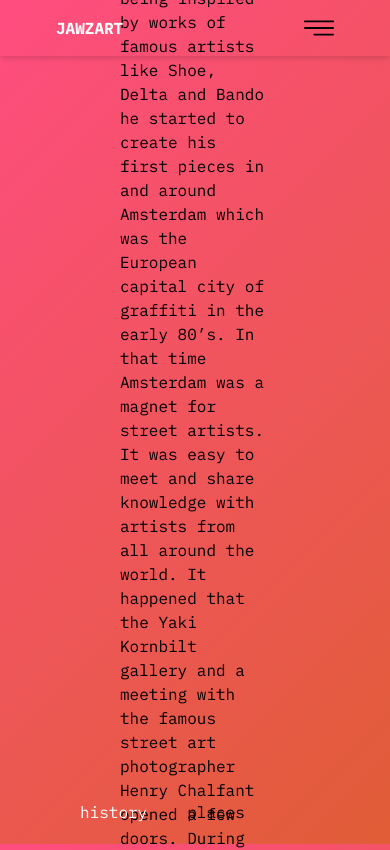
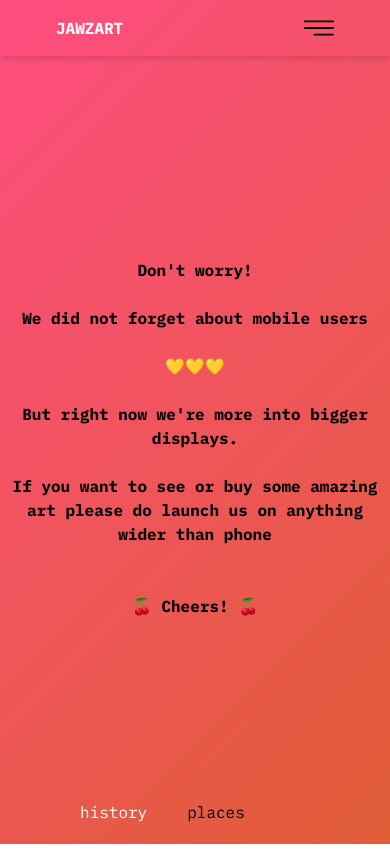
Before and after one commit to kolberszymon/jawz-art, a Next.js app: page /about-me in a window 390 px wide. Shown: the top 850 px of the page. Built offline with nearby package versions, Linux system fonts and the light colour scheme.

Commit message:
feat: mobile info about using bigger displays

```diff
--- a/src/pages/about-me/index.tsx
+++ b/src/pages/about-me/index.tsx
@@ -26,7 +26,7 @@
   return (
     <div className="h-screen w-full relative">
       <Navbar />
-      <main className="w-full h-full flex flex-col justify-center items-center px-2 py-14">
+      <main className="w-full h-full hidden md:flex flex-col justify-center items-center px-2 py-14">
         <h1 className="text-8xl mt-10">
           About <span className="text-white">me</span>_
         </h1>
@@ -78,6 +78,27 @@
           )}
         </div>
       </main>
+      <main className="w-full h-full flex-1 flex md:hidden justify-center items-center px-2 pt-32 pb-24 mb-10">
+        <p className="text-center font-bold">
+          Don&apos;t worry! <br />
+          <br />
+          We did not forget about mobile users
+          <br />
+          <br />
+          💛💛💛
+          <br />
+          <br />
+          But right now we&apos;re more into bigger displays.
+          <br />
+          <br />
+          If you want to see or buy some amazing art please do launch us on
+          anything wider than phone
+          <br />
+          <br />
+          <br />
+          🍒 Cheers! 🍒
+        </p>
+      </main>
       <div className="absolute bottom-5 left-20 flex">
         <button
           type="button"
--- a/src/pages/index.tsx
+++ b/src/pages/index.tsx
@@ -137,7 +137,7 @@
   return (
     <div className="h-screen w-full">
       <Navbar />
-      <main className="w-full h-full flex-1 flex flex-row md:flex-row justify-around items-center px-2 pt-32 pb-24 mb-10">
+      <main className="w-full h-full flex-1 hidden md:flex justify-around items-center px-2 pt-32 pb-24 mb-10">
         <div className="w-full flex flex-col items-center overflow-y-scroll h-full">
           {nfts.length > 0 ? (
             <div className="w-3/5">
@@ -245,6 +245,27 @@
           </div>
         )}
       </main>
+      <main className="w-full h-full flex-1 flex md:hidden justify-center items-center px-2 pt-32 pb-24 mb-10">
+        <p className="text-center font-bold">
+          Don&apos;t worry! <br />
+          <br />
+          We did not forget about mobile users
+          <br />
+          <br />
+          💛💛💛
+          <br />
+          <br />
+          But right now we&apos;re more into bigger displays.
+          <br />
+          <br />
+          If you want to see or buy some amazing art please do launch us on
+          anything wider than phone
+          <br />
+          <br />
+          <br />
+          🍒 Cheers! 🍒
+        </p>
+      </main>
 
       <MetaMaskButton onClick={handleButtonClick} accounts={accounts} />
     </div>
--- a/src/styles/global.css
+++ b/src/styles/global.css
@@ -66,7 +66,11 @@
     top: 3.5rem;
     display: flex;
     flex-direction: column;
-    background-color: #fff;
+    background: linear-gradient(
+      135deg,
+      rgba(255, 77, 128, 1) 0%,
+      rgba(224, 93, 54, 1) 100%
+    );
     align-items: center;
     justify-content: center;
     width: 100%;
```
